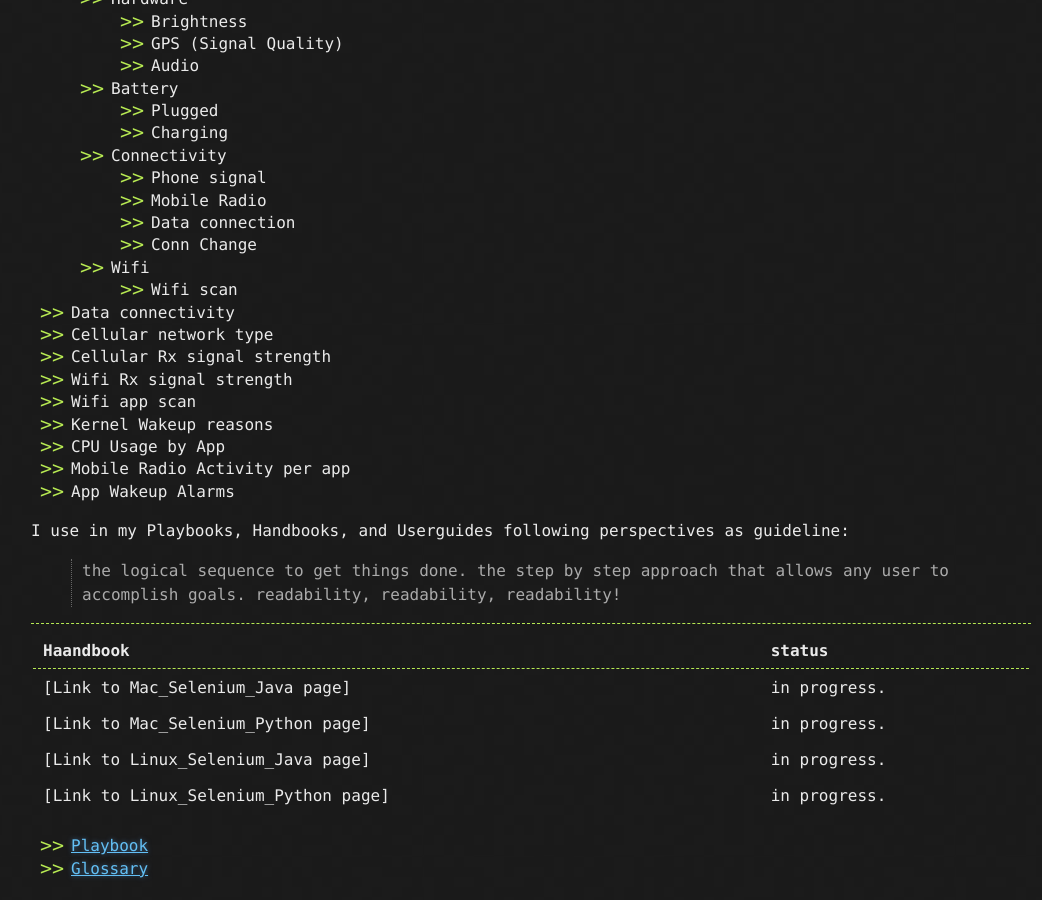
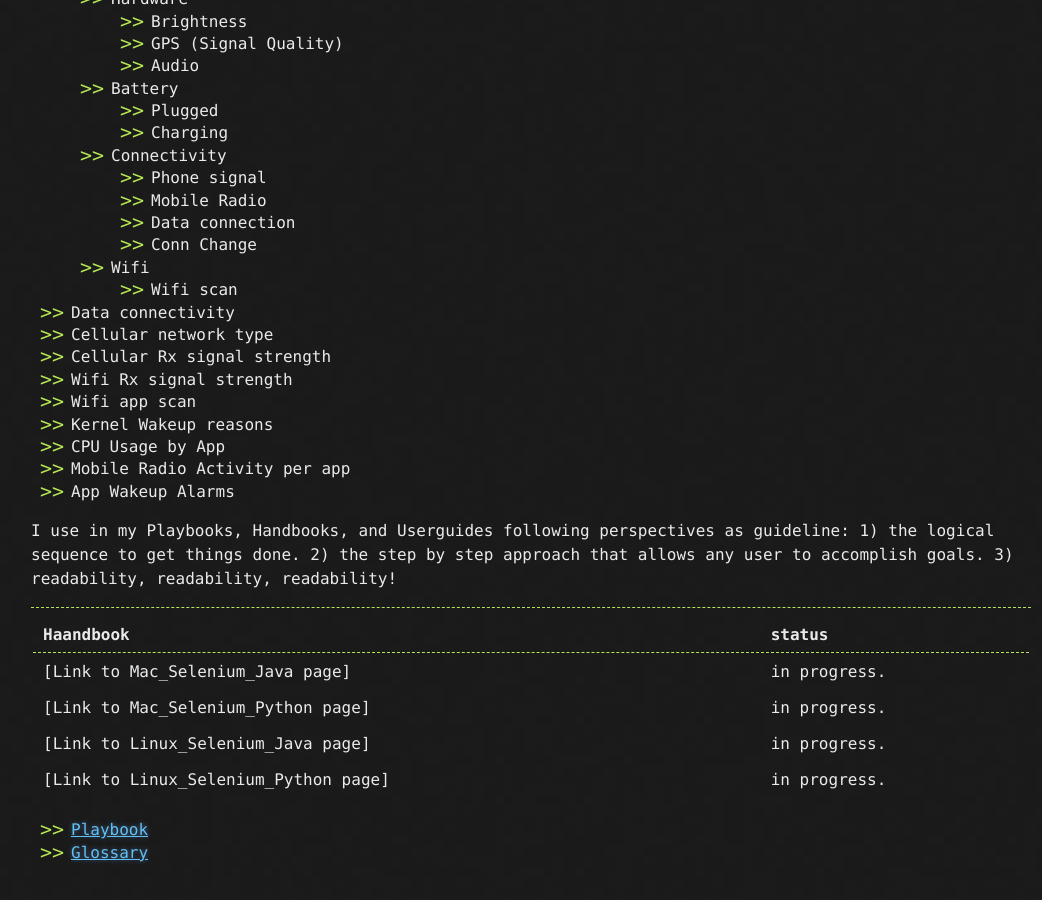
Before and after one commit to sciustechnologia/sciustechnologia.github.io, a Jekyll site: the page built from index.md, in a window 1280 px wide and 900 px high, scrolled down 2336 px. Shown: the whole window, without its empty margins (109-1151 px from the left). Built offline with Jekyll 4.4.1, drawn with Linux system fonts in a browser that asks for light colours.

Commit message:
Update index.md

```diff
--- a/index.md
+++ b/index.md
@@ -100,9 +100,9 @@ I gained experience in testing and documenting.
 
 
 I use in my Playbooks, Handbooks, and Userguides following perspectives as guideline:
-> the logical sequence to get things done.
-> the step by step approach that allows any user to accomplish goals.
-> readability, readability, readability!
+  1) the logical sequence to get things done.
+  2) the step by step approach that allows any user to accomplish goals.
+  3) readability, readability, readability!
 
 
 ***
```
